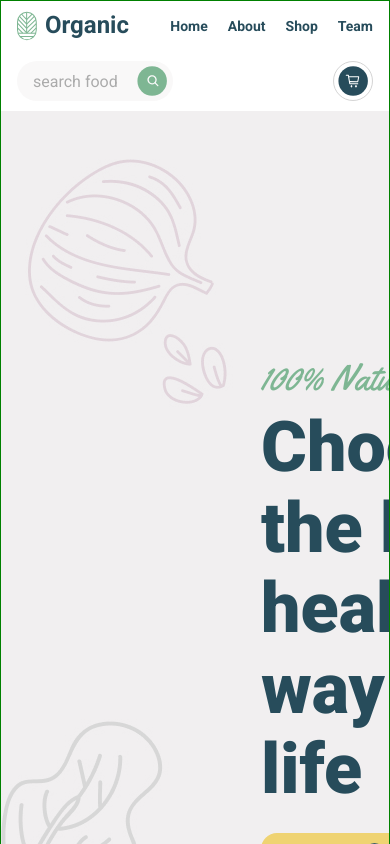
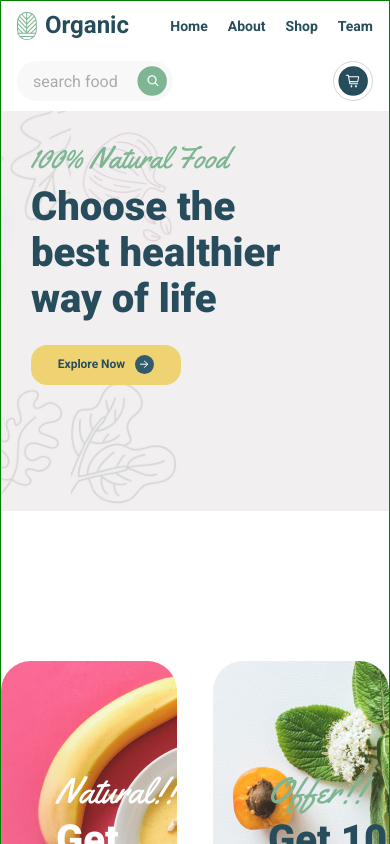
Before and after one commit to Vlad32032/organic-food, a React (Create React App) app: page /organic-food/ in a window 390 px wide. Shown: the top 844 px of the page. Built offline with nearby package versions, Linux system fonts and the light colour scheme; no server answers.

Commit message:
added adaptive for HomeMiniBannerBlock

```diff
--- a/src/components/Main/HomeBlocks/HomeBannerBlock/HomeBannerBlock.module.scss
+++ b/src/components/Main/HomeBlocks/HomeBannerBlock/HomeBannerBlock.module.scss
@@ -33,12 +33,48 @@
         @media (min-width: 1921px) {
             border-radius: 35px;
         }
+
+        @media (max-width: 1919px) {
+            width: 100%;
+            height: 600px;
+            background-size: cover;
+
+            @media (max-width: 1100px) {
+                background-position: -100px;
+            }
+
+            @media (max-width: 900px) {
+                height: 500px;
+            }
+
+            @media (max-width: 700px) {
+                height: 400px;
+
+                background-position: center;
+            }
+
+            @media (max-width: 450px) {
+                height: 400px;
+
+                background-position: 70px;
+            }
+        }
     }
 
     .title {
         position: absolute;
         top: 247px;
         left: 260px;
+
+        @media (max-width: 1919px) {
+            top: 80px;
+            left: 80px;
+
+            @media (max-width: 900px) {
+                top: 30px;
+                left: 30px;
+            }
+        }
 
         h2 {
             margin-bottom: 8px;
@@ -47,6 +83,10 @@
             font-weight: 400;
             font-size: 36px;
             color: $third-text-color;
+
+            @media (max-width: 1100px) {
+                font-size: 30px;
+            }
         }
 
         h3 {
@@ -55,6 +95,22 @@
 
             font-weight: 800;
             font-size: 70px;
+
+            @media (max-width: 1100px) {
+                font-size: 50px;
+
+                @media (max-width: 900px) {
+                    max-width: 400px;
+
+                    font-size: 40px;
+                }
+
+                @media (max-width: 450px) {
+                    max-width: 270px;
+
+                    // font-size: px;
+                }
+            }
         }
 
         @media (min-width: 1921px) {
```
